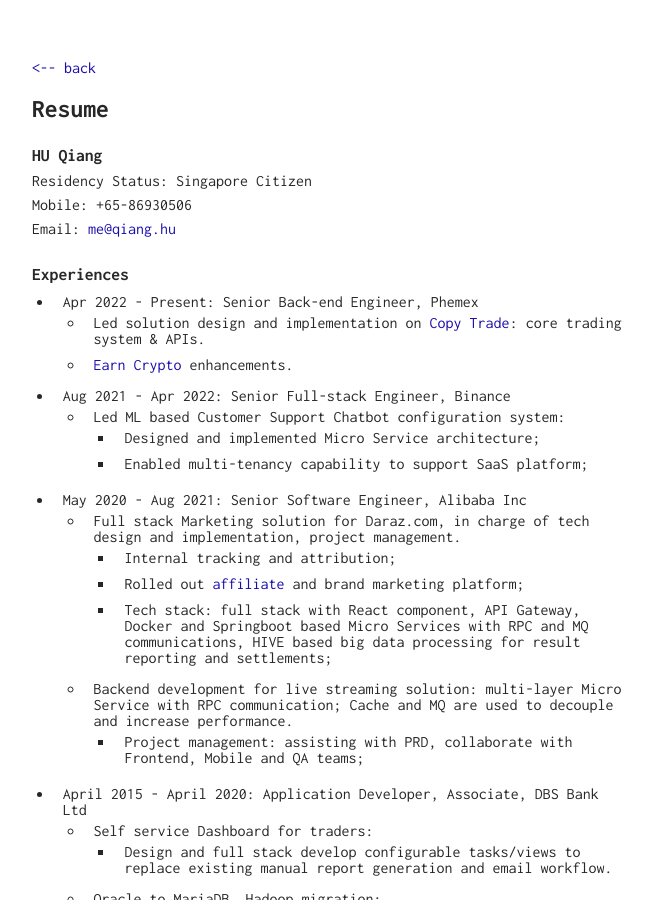
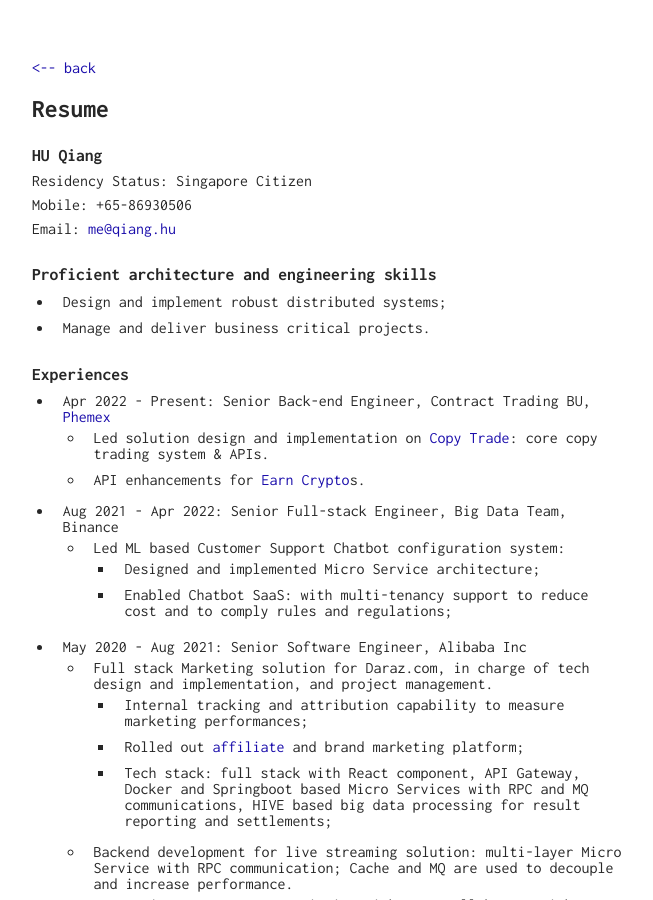
Before and after one commit to huqiang/huqiang.github.io, a Jekyll site: the page built from resume/index.markdown, in a window 1280 px wide and 900 px high. Shown: the whole window, without its empty margins (308-961 px from the left). Built offline with Jekyll 4.4.1, drawn with Linux system fonts in a browser that asks for light colours.

Commit message:
Update index.markdown

```diff
--- a/resume/index.markdown
+++ b/resume/index.markdown
@@ -15,19 +15,21 @@ _Residency Status: Singapore Citizen_
 _Mobile: +65-86930506_
 _Email: <mailto:me@qiang.hu>_
 
+## Proficient architecture and engineering skills
+- Design and implement robust distributed systems;
+- Manage and deliver business critical projects.
 
 ## Experiences
-
-- Apr 2022 - Present: Senior Back-end Engineer, Phemex
-  - Led solution design and implementation on [Copy Trade](https://phemex.com/copy-trading/list):  core trading system & APIs.
-  - [Earn Crypto](https://phemex.com/earn-crypto) enhancements.
-- Aug 2021 - Apr 2022: Senior Full-stack Engineer, Binance
+- Apr 2022 - Present: Senior Back-end Engineer, Contract Trading BU, [Phemex](https://phemex.com/)
+  - Led solution design and implementation on [Copy Trade](https://phemex.com/copy-trading/list):  core copy trading system & APIs.
+  - API enhancements for [Earn Crypto](https://phemex.com/earn-crypto)s.
+- Aug 2021 - Apr 2022: Senior Full-stack Engineer, Big Data Team, Binance
   - Led ML based Customer Support Chatbot configuration system:
     - Designed and implemented Micro Service architecture;
-    - Enabled multi-tenancy capability to support SaaS platform;
+    - Enabled Chatbot SaaS: with multi-tenancy support to reduce cost and to comply rules and regulations;
 - May 2020 - Aug 2021: Senior Software Engineer, Alibaba Inc
-  - Full stack Marketing solution for Daraz.com, in charge of tech design and implementation, project management.
-    - Internal tracking and attribution;
+  - Full stack Marketing solution for Daraz.com, in charge of tech design and implementation, and project management.
+    - Internal tracking and attribution capability to measure marketing performances;
     - Rolled out [affiliate](https://www.phoneworld.com.pk/daraz-launches-affiliate-program/) and brand marketing platform;
     - Tech stack: full stack with React component, API Gateway, Docker and Springboot based Micro Services with RPC and MQ communications, HIVE based big data processing for result reporting and settlements;
   - Backend development for live streaming solution: multi-layer Micro Service with RPC communication; Cache and MQ are used to decouple and increase performance.
```
